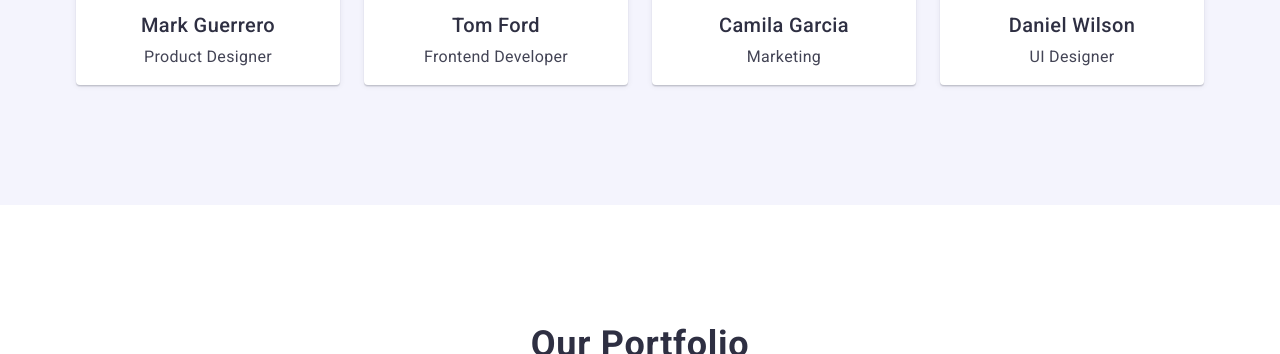
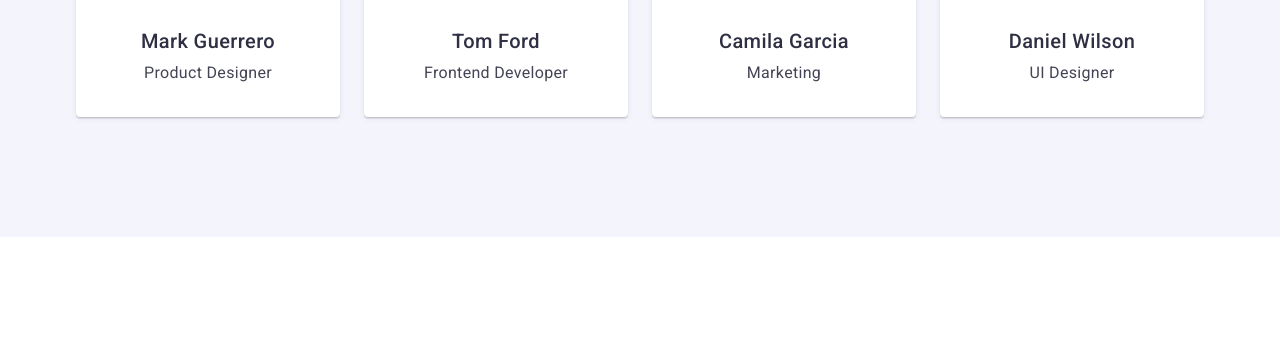
Before and after one commit to AlexandrPavlenko-ctrl/goit-markup-hw-03, a plain HTML site: page index.html in a window 1280 px wide. Shown: the part 1512-1866 px from the top of the page. Drawn offline with nearby package versions, Linux system fonts and the light colour scheme.

Commit message:
fixed css

```diff
--- a/css/styles.css
+++ b/css/styles.css
@@ -207,7 +207,6 @@ span {
   display: flex;
   gap: 24px;
   align-items: center;
-  justify-content: center;
 }
 
 .team-title {
@@ -221,7 +220,7 @@ span {
 }
 
 .image-container {
-  padding: 16px 32px;
+  padding: 32px 16px;
 }
 
 .team-name {
```
